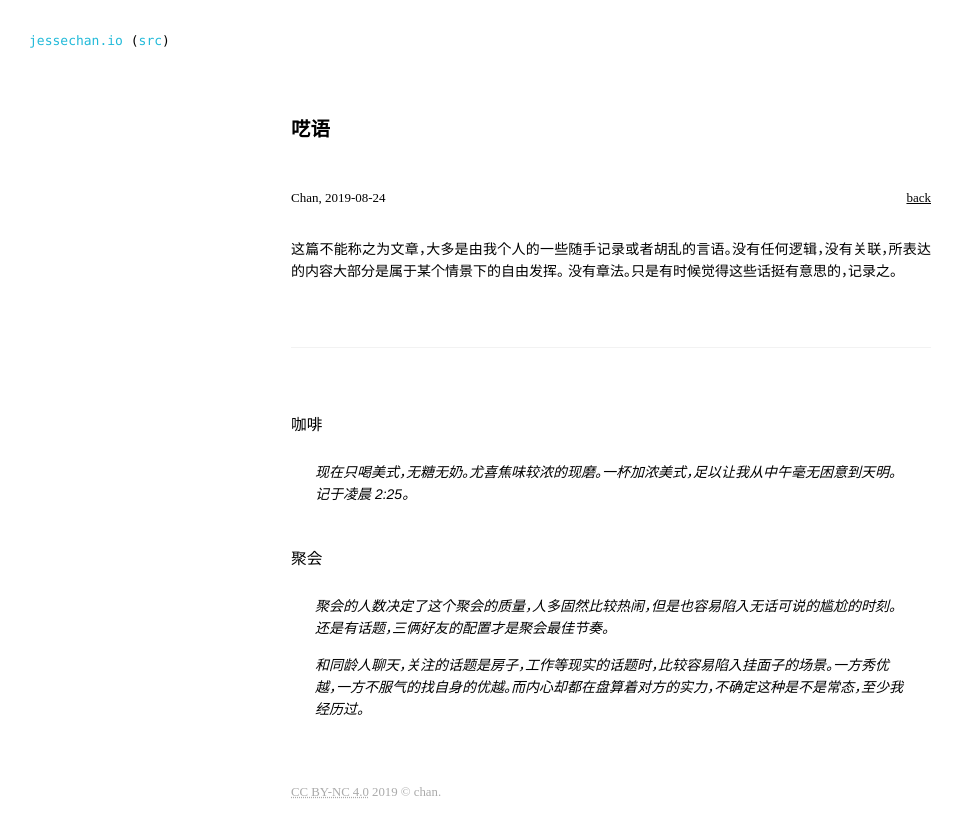
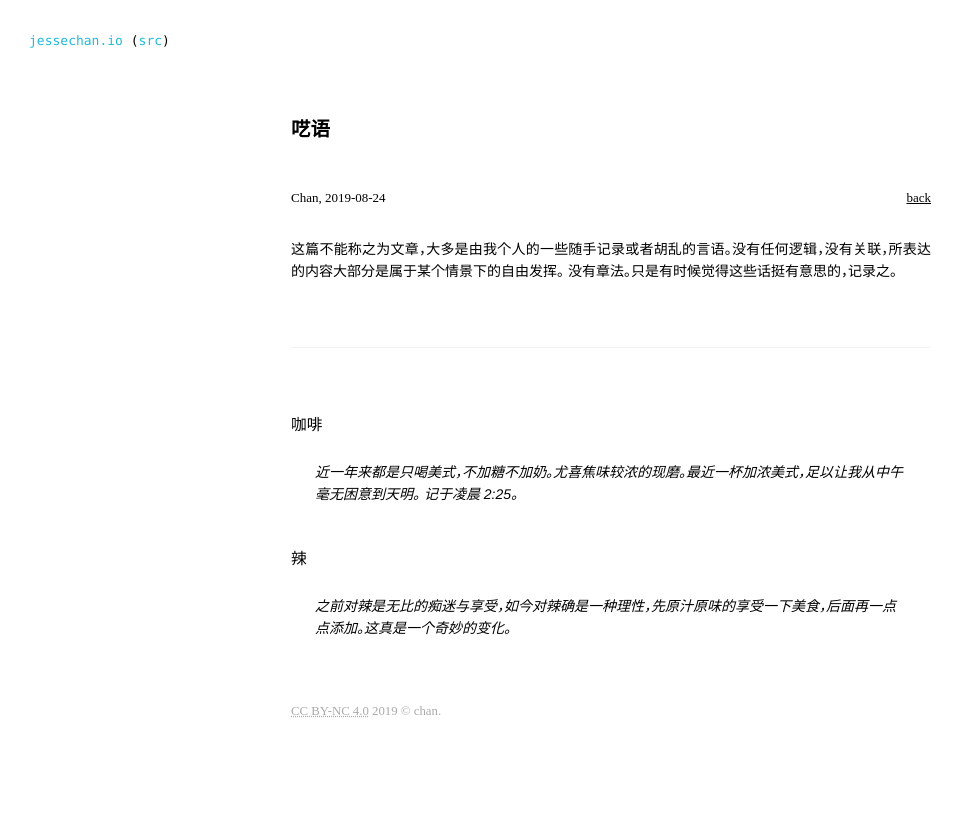
Before and after one commit to JesseEisen/chan, a Jekyll site: the page built from _posts/2019-08-24-ana.md, in a window 1280 px wide. Shown: the top 837 px of the page, without its empty margins (29-991 px from the left). Built offline with Jekyll 4.4.1, drawn with Linux system fonts in a browser that asks for light colours.

Commit message:
add new content

```diff
--- a/_posts/2019-08-24-ana.md
+++ b/_posts/2019-08-24-ana.md
@@ -13,12 +13,12 @@ category: "essay"
 
 ### 咖啡
 
-> 现在只喝美式，无糖无奶。尤喜焦味较浓的现磨。一杯加浓美式，足以让我从中午毫无困意到天明。 记于凌晨 2:25。
+> 近一年来都是只喝美式，不加糖不加奶。尤喜焦味较浓的现磨。最近一杯加浓美式，足以让我从中午毫无困意到天明。 记于凌晨 2:25。
 
+### 辣
 
+> 之前对辣是无比的痴迷与享受，如今对辣确是一种理性，先原汁原味的享受一下美食，后面再一点点添加。这真是一个奇妙的变化。
 
-### 聚会
+>
 
-> 聚会的人数决定了这个聚会的质量，人多固然比较热闹，但是也容易陷入无话可说的尴尬的时刻。还是有话题，三俩好友的配置才是聚会最佳节奏。
 >
-> 和同龄人聊天，关注的话题是房子，工作等现实的话题时，比较容易陷入挂面子的场景。一方秀优越，一方不服气的找自身的优越。而内心却都在盘算着对方的实力，不确定这种是不是常态，至少我经历过。
```
Also changed, not shown: _posts/2019-08-25-book-pargraph.md (added, +13 -0 lines).
